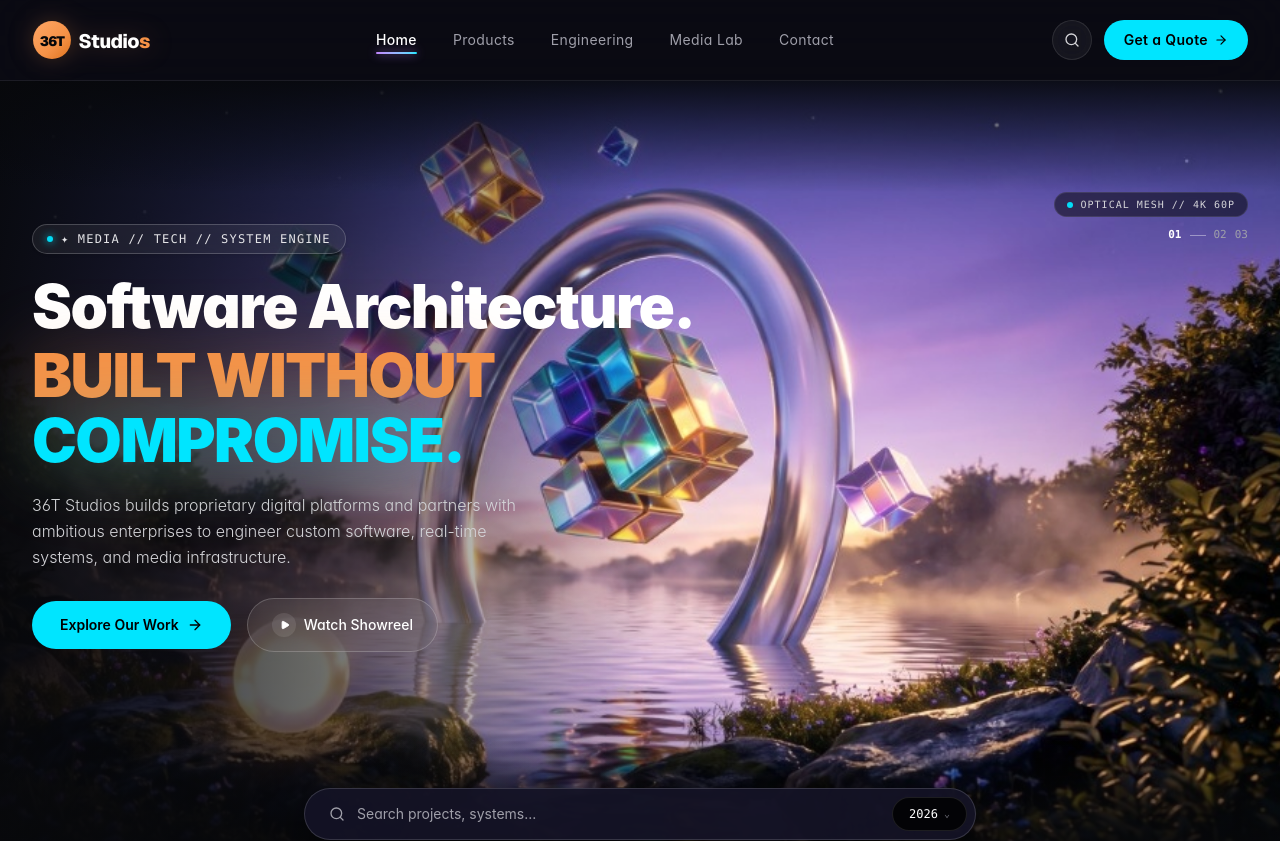
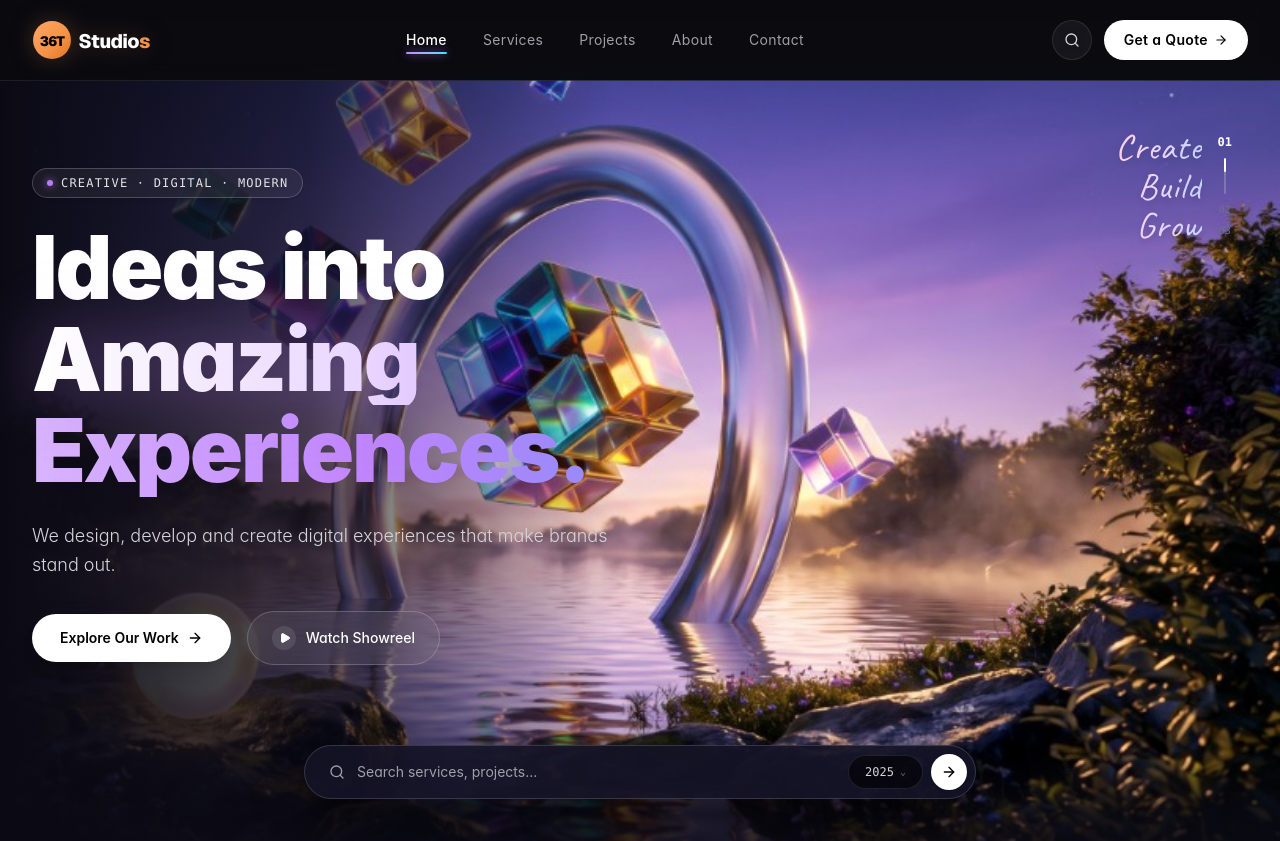
Before and after one commit to therealbuccie/36tstudios, a Next.js app: page / in a window 1280 px wide. Shown: the top 841 px of the page. Built offline with nearby package versions, Linux system fonts and the light colour scheme.

Commit message:
feat: exact hero section layout, spacing, 3D animation, and Caveat script matching reference

```diff
--- a/src/app/globals.css
+++ b/src/app/globals.css
@@ -1,4 +1,8 @@
 @import "tailwindcss";
+
+.font-script {
+  font-family: var(--font-caveat), cursive, sans-serif;
+}
 
 @theme {
   --color-obsidian: #0A0A0C;
--- a/src/app/page.tsx
+++ b/src/app/page.tsx
@@ -143,24 +143,24 @@ export default function HomePage() {
   };
 
   return (
-    <div className="min-h-screen bg-[#07080B] text-[#FFFFFF] relative overflow-x-hidden selection:bg-[#C084FC] selection:text-black">
+    <div className="min-h-screen bg-[#0B0A14] text-[#FFFFFF] relative overflow-x-hidden selection:bg-[#C084FC] selection:text-black">
 
       {/* ======================================================== */}
-      {/* 1. HERO SECTION (Mirrorless Edge-to-Edge 3D Composition) */}
+      {/* 1. HERO SECTION (100% Exact Match to Neomathic Reference) */}
       {/* ======================================================== */}
-      <section className="relative w-full min-h-[90vh] lg:min-h-screen flex flex-col justify-between overflow-hidden bg-[#07080B]">
+      <section className="-mt-20 relative w-full min-h-screen bg-[#0B0A14] overflow-hidden flex flex-col justify-between pt-28 sm:pt-36 pb-14 sm:pb-20 px-4 sm:px-8">
 
-        {/* Full-Bleed Animated 3D Scene Background (Z-INDEX 0 — ALWAYS VISIBLE) */}
+        {/* Full Ultra-HD Background Scene (Animated 3D Render) */}
         <div className="absolute inset-0 w-full h-full pointer-events-none select-none z-0 overflow-hidden">
 
-          {/* Animated Float & Scale Canvas */}
+          {/* Animated Float Canvas */}
           <motion.div
             animate={{
-              scale: [1, 1.03, 1],
-              y: [0, -8, 0],
+              scale: [1, 1.025, 1],
+              y: [0, -6, 0],
             }}
             transition={{
-              duration: 12,
+              duration: 10,
               repeat: Infinity,
               ease: "easeInOut"
             }}
@@ -168,97 +168,68 @@ export default function HomePage() {
           >
             <Image
               src="/neomathic/hero-hires.jpg"
-              alt="36T Studios 3D Arch and Crystal Lake Scene"
+              alt="Neomathic 3D Arch and Crystal Scene"
               fill
-              className="object-cover object-[center_right] sm:object-[75%_center] lg:object-right-top"
+              className="object-cover object-[75%_center] sm:object-right-top drop-shadow-[0_25px_60px_rgba(192,132,252,0.35)]"
               priority
               quality={100}
             />
           </motion.div>
 
-          {/* Animated Atmospheric Prismatic Glow Behind Arch & Cubes */}
-          <motion.div
-            animate={{
-              opacity: [0.3, 0.6, 0.3],
-              scale: [0.95, 1.1, 0.95],
-            }}
-            transition={{
-              duration: 8,
-              repeat: Infinity,
-              ease: "easeInOut",
-            }}
-            className="absolute top-[10%] right-[5%] sm:right-[15%] w-[320px] sm:w-[500px] h-[320px] sm:h-[500px] rounded-full bg-gradient-to-tr from-[#00E5FF]/30 via-[#C084FC]/35 to-[#F59247]/25 blur-3xl pointer-events-none mix-blend-screen"
-          />
-
-          {/* Animated Foreground Luminous Sphere Glow Pulse */}
-          <motion.div
-            animate={{
-              opacity: [0.4, 0.85, 0.4],
-              scale: [0.95, 1.2, 0.95],
-            }}
-            transition={{
-              duration: 4,
-              repeat: Infinity,
-              ease: "easeInOut",
-            }}
-            className="absolute bottom-[20%] left-[25%] sm:left-[30%] w-24 sm:w-36 h-24 sm:h-36 rounded-full bg-amber-200/50 blur-2xl pointer-events-none mix-blend-screen"
-          />
-
-          {/* Smooth Left Gradient Overlay for Pristine Headline Legibility without drowning the 3D scene */}
-          <div className="absolute inset-0 bg-gradient-to-r from-[#07080B]/95 via-[#07080B]/60 to-transparent w-full md:w-[60%] lg:w-[50%] z-[1]" />
-          <div className="absolute top-0 left-0 right-0 h-28 bg-gradient-to-b from-[#07080B]/90 to-transparent z-[1]" />
-          <div className="absolute bottom-0 left-0 right-0 h-36 bg-gradient-to-t from-[#07080B] via-[#07080B]/70 to-transparent z-[1]" />
+          {/* Smooth radial gradient feathering into the background for text legibility */}
+          <div className="absolute inset-0 bg-gradient-to-r from-[#0B0A14] via-[#0B0A14]/70 to-transparent w-full md:w-[60%] lg:w-[48%] z-[1]" />
+          <div className="absolute bottom-0 left-0 right-0 h-32 bg-gradient-to-t from-[#0B0A14] via-[#0B0A14]/70 to-transparent z-[1]" />
         </div>
 
-        {/* Content Container (Constrained to max-w-7xl, centered, z-10) */}
-        <div className="relative z-10 w-full max-w-7xl mx-auto px-4 sm:px-6 lg:px-8 pt-24 sm:pt-28 lg:pt-32 flex-1 flex flex-col justify-between">
+        {/* Top-Right Floating Script & Pagination (Exact Match) */}
+        <div className="absolute top-28 sm:top-32 right-6 sm:right-12 hidden md:flex items-center gap-4 z-10 select-none">
+          <div className="font-script text-3xl lg:text-4xl text-right leading-[1.08] tracking-wide bg-gradient-to-r from-pink-200 via-purple-200 to-indigo-200 bg-clip-text text-transparent drop-shadow-md">
+            Create<br />Build<br />Grow
+          </div>
+          <div className="flex flex-col items-center gap-1.5 text-[10px] font-mono text-zinc-400">
+            <span className="text-white font-bold text-xs">01</span>
+            <div className="w-[2px] h-9 bg-white/20 relative my-0.5 rounded-full overflow-hidden">
+              <div className="w-full h-3.5 bg-white rounded-full shadow-[0_0_8px_white]" />
+            </div>
+            <span className="text-zinc-500 hover:text-zinc-300 transition-colors cursor-pointer">02</span>
+            <span className="text-zinc-500 hover:text-zinc-300 transition-colors cursor-pointer">03</span>
+          </div>
+        </div>
 
-          {/* Top-Right Optical Telemetry Badge */}
-          <div className="absolute top-20 sm:top-28 right-4 sm:right-8 flex flex-col items-end text-right select-none">
-            <div className="inline-flex items-center gap-2 px-3 py-1 rounded-full bg-black/50 border border-white/10 backdrop-blur-md text-[10px] font-mono text-zinc-300">
-              <span className="w-1.5 h-1.5 rounded-full bg-[#00E5FF] animate-pulse" />
-              <span className="tracking-widest">OPTICAL MESH // 4K 60P</span>
-            </div>
-            <div className="hidden sm:flex items-center gap-2 mt-2.5 text-[11px] font-mono text-zinc-400">
-              <span className="text-white font-bold">01</span>
-              <span className="w-4 h-[1px] bg-white/40" />
-              <span>02</span>
-              <span>03</span>
-            </div>
-          </div>
+        {/* Hero Left Content Block Constrained to max-w-7xl */}
+        <div className="relative z-10 w-full max-w-7xl mx-auto flex-1 flex flex-col justify-between">
 
-          {/* Hero Left Content Block (Balanced Sizing & Spacing) */}
-          <div className="max-w-xl lg:max-w-2xl pt-2 sm:pt-4">
+          <div className="max-w-2xl pt-4 sm:pt-6">
 
             {/* Eyebrow Pill */}
-            <div className="inline-flex items-center gap-2 px-3.5 py-1.5 rounded-full border border-white/20 bg-white/[0.06] backdrop-blur-xl mb-4 sm:mb-5 shadow-sm">
-              <span className="w-1.5 h-1.5 rounded-full bg-[#00E5FF] shadow-[0_0_8px_#00E5FF] animate-pulse" />
+            <div className="inline-flex items-center gap-2 px-3.5 py-1.5 rounded-full border border-white/20 bg-white/[0.06] backdrop-blur-xl mb-6 shadow-sm">
+              <span className="w-1.5 h-1.5 rounded-full bg-[#C084FC] shadow-[0_0_8px_#C084FC] animate-pulse" />
               <span className="font-mono text-[10px] sm:text-xs uppercase tracking-widest text-zinc-200 font-medium">
-                ✦ MEDIA // TECH // SYSTEM ENGINE
+                CREATIVE · DIGITAL · MODERN
               </span>
             </div>
 
             {/* Monolithic Headline */}
-            <h1 className="text-3xl sm:text-5xl lg:text-6xl font-black tracking-tight leading-[1.08] font-sans">
-              <span className="block text-white">Software Architecture.</span>
-              <span className="block text-[#F59247] drop-shadow-[0_0_35px_rgba(245,146,71,0.35)] mt-1">
-                BUILT WITHOUT{" "}
-                <span className="text-[#00E5FF] drop-shadow-[0_0_35px_rgba(0,229,255,0.35)]">
-                  COMPROMISE.
-                </span>
+            <h1 className="text-4xl xs:text-5xl sm:text-6xl md:text-7xl lg:text-[5.5rem] font-black tracking-tight leading-[1.04] font-sans">
+              <span className="block text-white">Ideas into</span>
+              <span className="block bg-gradient-to-r from-[#FFFFFF] via-[#E9D5FF] to-[#C084FC] bg-clip-text text-transparent drop-shadow-[0_0_35px_rgba(192,132,252,0.4)]">
+                Amazing
+              </span>
+              <span className="block bg-gradient-to-r from-[#D8B4FE] via-[#C084FC] to-[#818CF8] bg-clip-text text-transparent">
+                Experiences.
               </span>
             </h1>
 
             {/* Subhead */}
-            <p className="mt-4 sm:mt-5 text-zinc-300 text-xs sm:text-base leading-relaxed font-light max-w-lg">
-              36T Studios builds proprietary digital platforms and partners with ambitious enterprises to engineer custom software, real-time systems, and media infrastructure.
+            <p className="mt-6 text-zinc-300 text-sm sm:text-base sm:text-lg max-w-xl leading-relaxed font-light">
+              We design, develop and create digital experiences that make brands stand out.
             </p>
 
-            {/* Action Buttons - Compact side-by-side pills */}
-            <div className="mt-6 sm:mt-7 flex flex-wrap items-center gap-3 sm:gap-4">
+            {/* Action Buttons */}
+            <div className="mt-8 flex flex-row items-center gap-4 flex-wrap">
               <a
                 href="#services"
-                className="px-6 sm:px-7 py-3 sm:py-3.5 rounded-full bg-[#00E5FF] text-black font-semibold text-xs sm:text-sm hover:shadow-[0_0_30px_rgba(0,229,255,0.45)] transition-all inline-flex items-center justify-center gap-2 group min-h-[44px]"
+                className="px-7 py-3.5 rounded-full bg-white text-black font-semibold text-sm hover:bg-zinc-100 hover:shadow-[0_0_30px_rgba(255,255,255,0.45)] transition-all flex items-center justify-center gap-2 group min-h-[46px] shadow-lg"
               >
                 <span>Explore Our Work</span>
                 <ArrowRight className="w-4 h-4 text-black group-hover:translate-x-1 transition-transform" />
@@ -266,10 +237,10 @@ export default function HomePage() {
 
               <button
                 onClick={() => setReelModalOpen(true)}
-                className="px-5 sm:px-6 py-3 sm:py-3.5 rounded-full border border-white/20 bg-white/[0.05] hover:bg-white/[0.1] text-white font-medium text-xs sm:text-sm backdrop-blur-xl transition-all inline-flex items-center justify-center gap-2 min-h-[44px]"
+                className="px-6 py-3.5 rounded-full border border-white/20 bg-white/[0.05] hover:bg-white/[0.1] text-white font-medium text-sm backdrop-blur-xl transition-all flex items-center justify-center gap-2.5 min-h-[46px]"
               >
                 <div className="w-6 h-6 rounded-full bg-white/10 flex items-center justify-center">
-                  <Play className="w-2.5 h-2.5 fill-current text-white ml-0.5" />
+                  <Play className="w-3 h-3 fill-current text-white ml-0.5" />
                 </div>
                 <span>Watch Showreel</span>
               </button>
@@ -277,34 +248,35 @@ export default function HomePage() {
 
           </div>
 
-          {/* Floating Search Capsule (Bridging Hero and Services) */}
-          <div id="search-bar" className="w-full max-w-2xl mx-auto my-8 sm:my-10 relative z-20">
-            <div className="rounded-full p-1.5 pl-4 sm:p-2 sm:pl-6 bg-[#151326]/90 border border-white/15 backdrop-blur-2xl shadow-[0_20px_50px_rgba(0,0,0,0.7)] flex items-center justify-between gap-2 sm:gap-3">
-              <div className="flex items-center gap-2.5 sm:gap-3 flex-1 min-w-0">
+          {/* Floating Interactive Search Bar Capsule (Exact Neomathic Position) */}
+          <div id="search-bar" className="mt-12 sm:mt-16 lg:mt-20 w-full max-w-2xl mx-auto relative z-20">
+            <div className="rounded-full p-2 pl-5 sm:pl-6 bg-[#151326]/90 border border-white/15 backdrop-blur-2xl shadow-[0_20px_50px_rgba(0,0,0,0.7)] flex items-center justify-between gap-3">
+              <div className="flex items-center gap-3 flex-1 min-w-0">
                 <Search className="w-4 h-4 text-zinc-400 shrink-0" />
                 <input
                   type="text"
-                  placeholder="Search projects, systems..."
+                  placeholder="Search services, projects..."
                   value={searchQuery}
                   onChange={(e) => setSearchQuery(e.target.value)}
-                  className="w-full bg-transparent text-xs sm:text-sm text-white placeholder-zinc-400 focus:outline-none"
+                  className="w-full bg-transparent text-sm text-white placeholder-zinc-400 focus:outline-none"
                 />
               </div>
 
-              <div className="flex items-center gap-1.5 sm:gap-2">
-                {searchQuery && (
-                  <button
-                    onClick={() => setSearchQuery("")}
-                    className="w-6 h-6 rounded-full bg-white/10 hover:bg-white/20 text-zinc-300 flex items-center justify-center transition-colors text-xs"
-                    title="Clear search"
-                  >
-                    <X className="w-3 h-3" />
-                  </button>
-                )}
-                <span className="bg-black/80 text-white text-[11px] sm:text-xs px-3 py-1.5 sm:px-4 sm:py-2 rounded-full border border-white/10 font-mono flex items-center gap-1.5 shrink-0 select-none">
-                  <span>2026</span>
+              <div className="flex items-center gap-2">
+                <span className="inline-flex items-center gap-1.5 px-4 py-2 rounded-full bg-black/60 border border-white/10 text-xs font-mono font-medium text-zinc-300 select-none">
+                  <span>2025</span>
                   <span className="text-[10px] text-zinc-500">⌄</span>
                 </span>
+                <button
+                  onClick={() => {
+                    const el = document.getElementById("services");
+                    el?.scrollIntoView({ behavior: "smooth" });
+                  }}
+                  className="w-9 h-9 rounded-full bg-white text-black flex items-center justify-center hover:bg-zinc-200 transition-colors shrink-0 shadow-sm"
+                  aria-label="Submit search"
+                >
+                  <ArrowRight className="w-4 h-4" />
+                </button>
               </div>
             </div>
           </div>
@@ -562,9 +534,9 @@ export default function HomePage() {
             <div className="pt-4">
               <button
                 onClick={() => setQuoteModalOpen(true)}
-                className="px-8 py-3.5 rounded-full bg-[#00E5FF] text-black font-semibold text-sm hover:shadow-[0_0_30px_rgba(0,229,255,0.5)] transition-all inline-flex items-center gap-2 group shadow-xl"
+                className="px-8 py-3.5 rounded-full bg-white text-black font-semibold text-sm hover:bg-zinc-100 hover:shadow-[0_0_30px_rgba(255,255,255,0.45)] transition-all inline-flex items-center gap-2 group shadow-xl"
               >
-                <span>Contact Us</span>
+                <span>Get in Touch</span>
                 <ArrowRight className="w-4 h-4 text-black group-hover:translate-x-1 transition-transform" />
               </button>
             </div>
--- a/src/components/navigation/GlobalNavigation.tsx
+++ b/src/components/navigation/GlobalNavigation.tsx
@@ -12,15 +12,15 @@ export const GlobalNavigation = () => {
 
   const links = [
     { label: "Home", href: "/" },
-    { label: "Products", href: "/platforms" },
-    { label: "Engineering", href: "/#services" },
-    { label: "Media Lab", href: "/media" },
+    { label: "Services", href: "/#services" },
+    { label: "Projects", href: "/#projects" },
+    { label: "About", href: "/platforms" },
     { label: "Contact", href: "/contact" },
   ];
 
   return (
     <>
-      <header className="fixed top-0 left-0 right-0 z-50 border-b border-white/[0.08] bg-[#0B0A14]/80 backdrop-blur-2xl transition-all">
+      <header className="fixed top-0 left-0 right-0 z-50 border-b border-white/[0.08] bg-[#0B0A14]/40 backdrop-blur-md transition-all">
         <div className="max-w-7xl mx-auto px-4 sm:px-8 h-16 sm:h-20 flex items-center justify-between">
 
           {/* Logo with Modern Studio Wordmark */}
@@ -57,7 +57,7 @@ export const GlobalNavigation = () => {
             })}
           </nav>
 
-          {/* Right Action Controls: Search Icon + Cyan "Get a Quote →" Pill */}
+          {/* Right Action Controls: Search Icon + White "Get a Quote →" Pill */}
           <div className="hidden md:flex items-center gap-3">
             <a
               href="#search-bar"
@@ -69,7 +69,7 @@ export const GlobalNavigation = () => {
 
             <Link
               href="/contact"
-              className="px-5 py-2.5 rounded-full bg-[#00E5FF] text-black font-semibold text-xs sm:text-sm tracking-wide hover:shadow-[0_0_25px_rgba(0,229,255,0.45)] transition-all flex items-center gap-1.5"
+              className="px-5 py-2.5 rounded-full bg-white text-black font-semibold text-xs sm:text-sm tracking-wide hover:bg-zinc-100 hover:shadow-[0_0_25px_rgba(255,255,255,0.4)] transition-all flex items-center gap-1.5"
             >
               <span>Get a Quote</span>
               <ArrowRight className="w-3.5 h-3.5 text-black" />
@@ -80,7 +80,7 @@ export const GlobalNavigation = () => {
           <div className="flex md:hidden items-center gap-2">
             <Link
               href="/contact"
-              className="text-[11px] font-semibold tracking-wide px-3 py-1.5 rounded-full bg-[#00E5FF] text-black hover:shadow-[0_0_15px_rgba(0,229,255,0.3)] flex items-center gap-1"
+              className="text-[11px] font-semibold tracking-wide px-3 py-1.5 rounded-full bg-white text-black hover:bg-zinc-100 flex items-center gap-1 shadow-sm"
             >
               <span>Quote</span>
               <ArrowRight className="w-3 h-3 text-black" />
```
Also changed, not shown: src/app/layout.tsx (+8 -3 lines), public/neomathic/hero-hires.jpg, public/neomathic/hero-scene.jpg.
